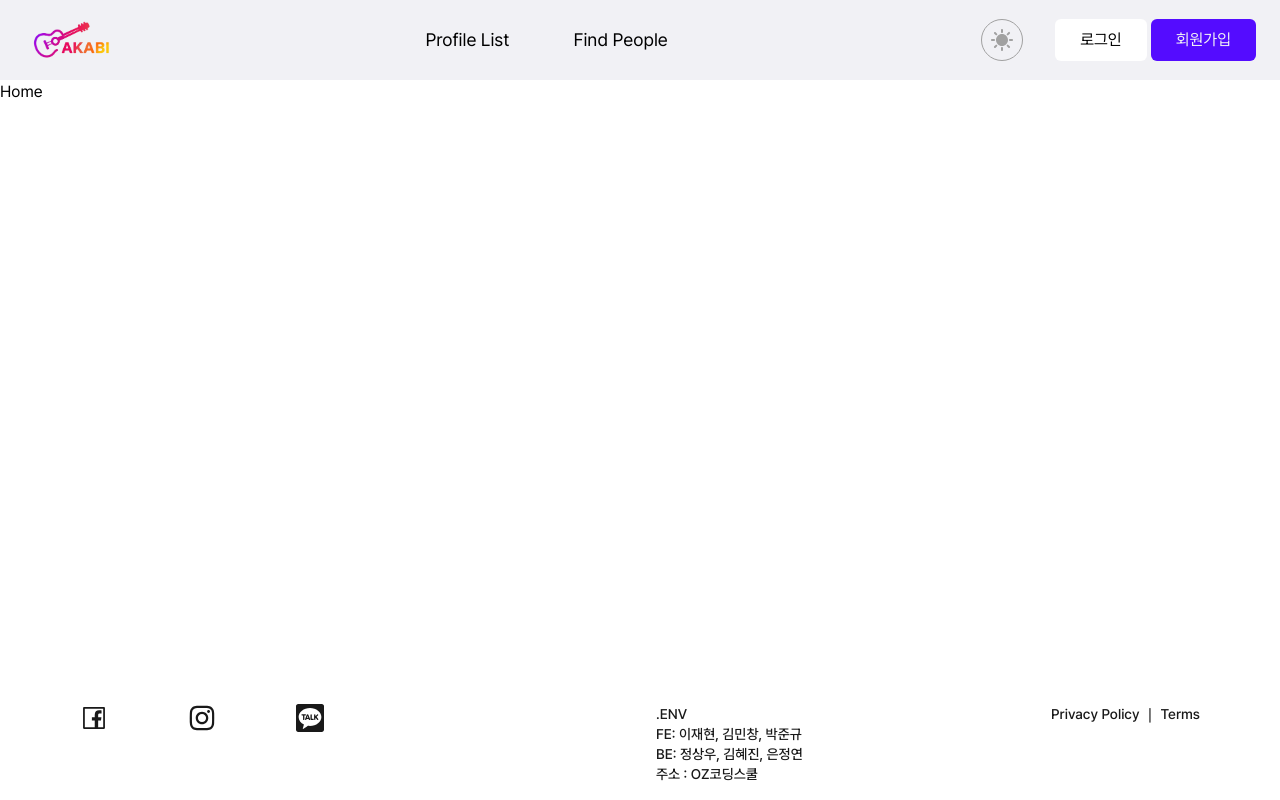
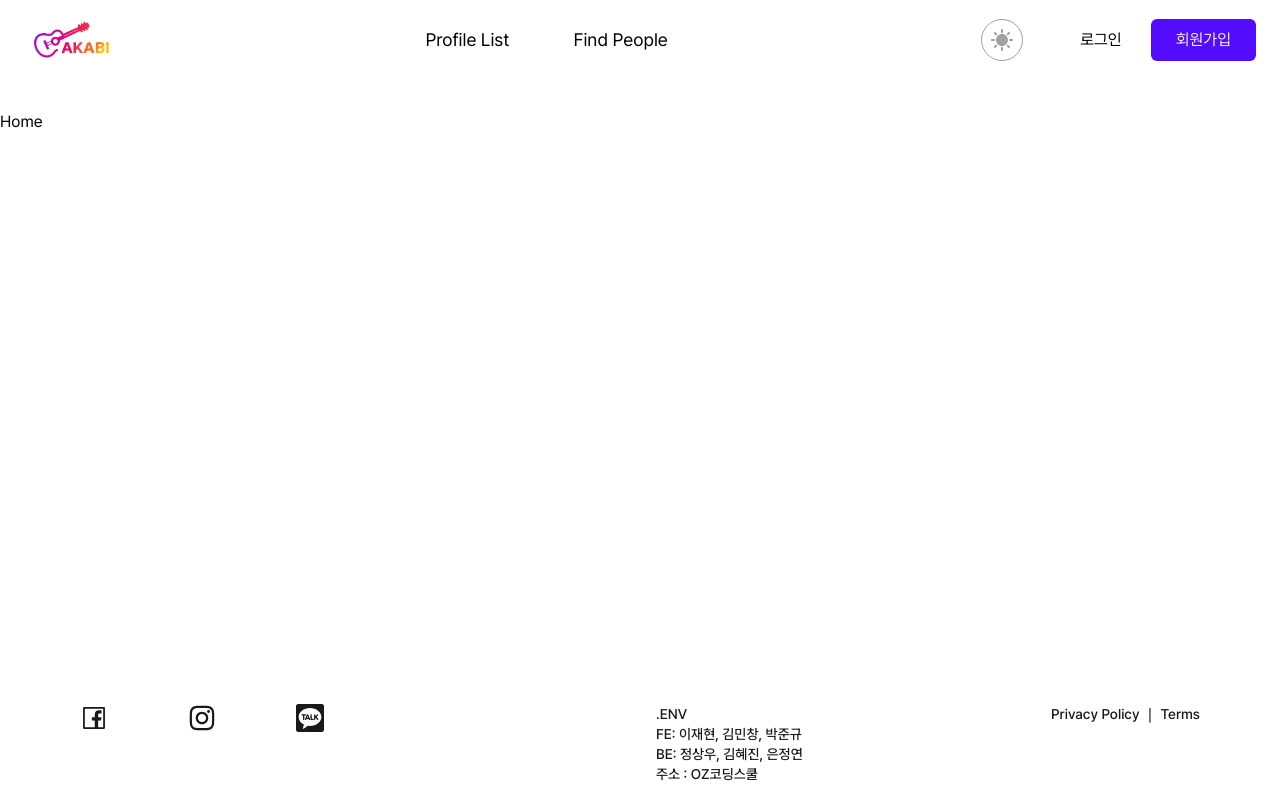
Before and after one commit to env-project/frontend, a React (Vite) app: page / in a window 1280 px wide. Built offline with nearby package versions, Linux system fonts and the light colour scheme.

Commit message:
#154 fix: header 패딩 및 배경 수정

```diff
--- a/src/components/header/Header.tsx
+++ b/src/components/header/Header.tsx
@@ -36,7 +36,7 @@ const Header: FC = () => {
       className={cn(
         "fixed top-0  z-40 flex justify-between items-center w-full h-[52px] sm:h-[80px] px-4 sm:px-6 sm:py-0 bg-transparent sm:shadow-none",
         isBurgerOpen && "shadow-lg",
-        !isAuthPage && "bg-bg-primary"
+        !isAuthPage && "bg-white"
       )}
     >
       {/* 메인 로고 */}
--- a/src/components/layout/RootLayout.tsx
+++ b/src/components/layout/RootLayout.tsx
@@ -6,7 +6,7 @@ export default function RootLayout() {
   return (
     <div className="flex flex-col min-h-screen">
       <Header />
-      <main className="flex-1  pt-[52px] sm:pt-[80px]">
+      <main className="flex-1  pt-[52px] sm:pt-[110px]">
         <Outlet />
       </main>
       <Footer />
--- a/src/pages/auth/Login.tsx
+++ b/src/pages/auth/Login.tsx
@@ -29,7 +29,7 @@ const LogIn = () => {
   };
 
   return (
-    <div className="flex items-center justify-center w-screen min-h-screen bg-[url('/background.jpg')] bg-cover sm:bg-fixed relative before:absolute before:inset-0 before:bg-black/50 pt-[120px] pb-[80px]">
+    <div className="flex items-center justify-center w-screen min-h-screen bg-[url('/background.jpg')] bg-cover -mt-[52px] sm:-mt-[110px] sm:bg-fixed relative before:absolute before:inset-0 before:bg-black/50 pt-[120px] pb-[80px]">
       {/* 폼 컨테이너 */}
       <form
         noValidate
--- a/src/pages/auth/SignUp.tsx
+++ b/src/pages/auth/SignUp.tsx
@@ -41,7 +41,7 @@ const SignUp = () => {
   const handleGoogleSignUp = (): void => {};
 
   return (
-    <div className="flex items-center justify-center w-screen min-h-screen bg-[url('/background.jpg')] bg-cover sm:bg-fixed relative before:absolute before:inset-0 before:bg-black/50 pt-[120px] pb-[80px]">
+    <div className="flex items-center justify-center w-screen min-h-screen bg-[url('/background.jpg')] bg-cover -mt-[52px] sm:-mt-[110px] sm:bg-fixed relative before:absolute before:inset-0 before:bg-black/50 pt-[120px] pb-[80px]">
       {/* 폼 컨테이너 */}
       <form
         noValidate
```
